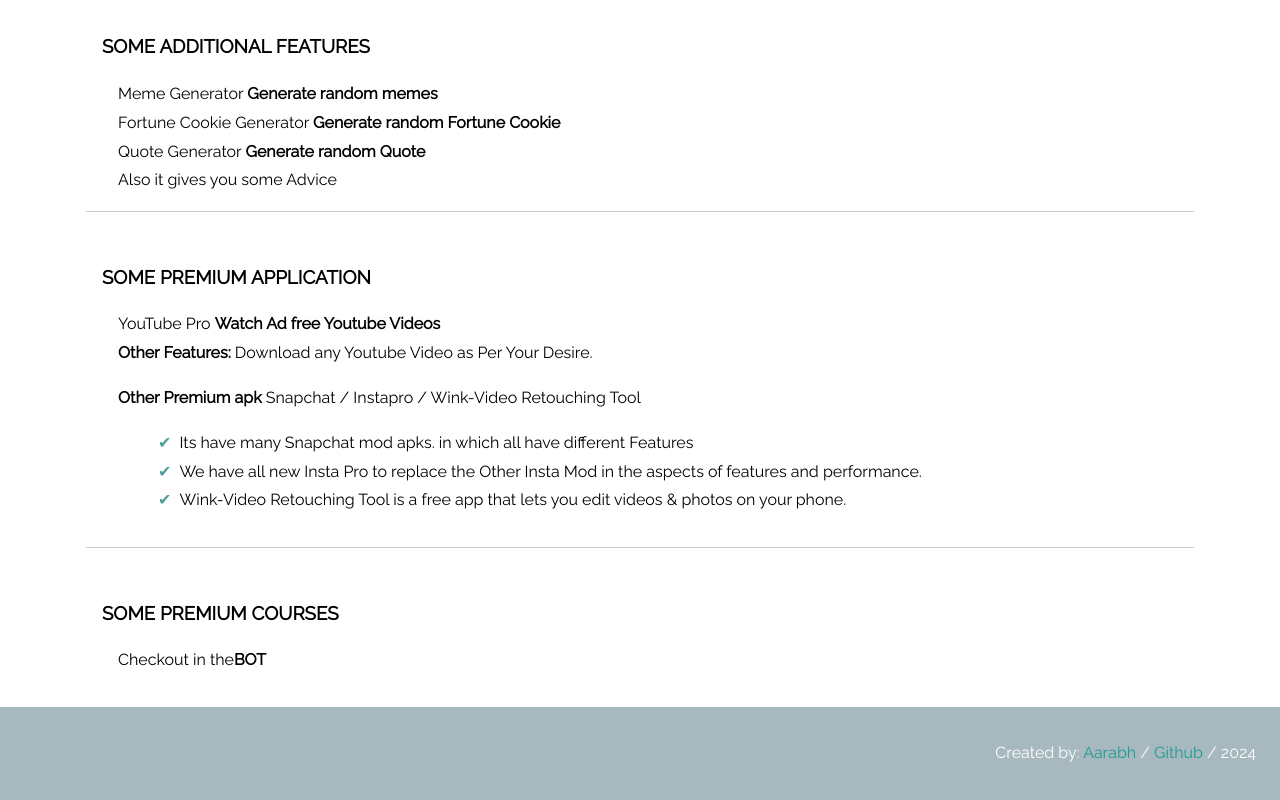
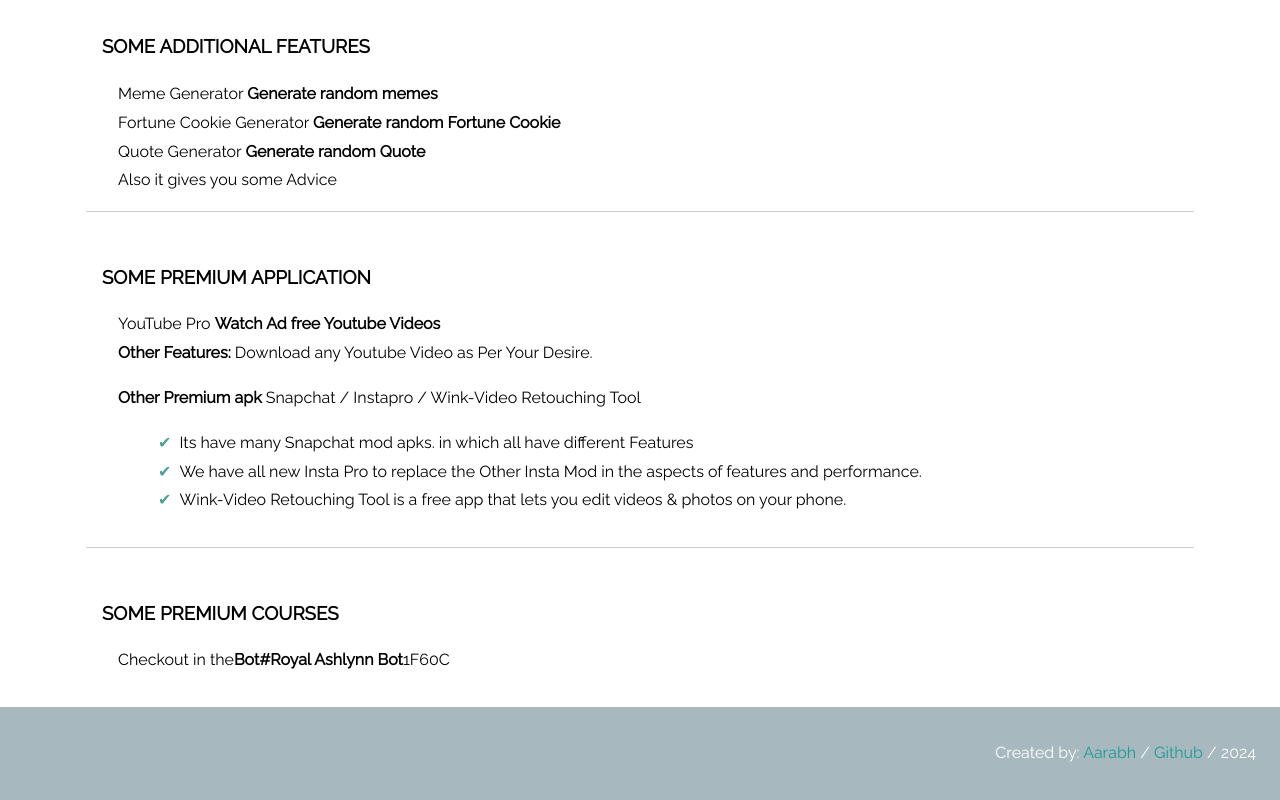
Before and after one commit to Rishabhopi/Royal_webBot, a plain HTML site: page index.html in a window 1280 px wide. Shown: the part 2817-3617 px from the top of the page. Drawn offline with Linux system fonts and the light colour scheme.

Commit message:
Update index.html

```diff
--- a/index.html
+++ b/index.html
@@ -207,7 +207,7 @@
       <h3>Some Premium Courses </h3>
       <article>
         <div class='course'>
-          <span>Checkout in the </span> <strong> BOT</strong>
+          <span>Checkout in the</span> <strong>Bot</strong><br> <strong>#Royal Ashlynn Bot</strong> 1F60C
         </div>
       </article>
     </section>
```
